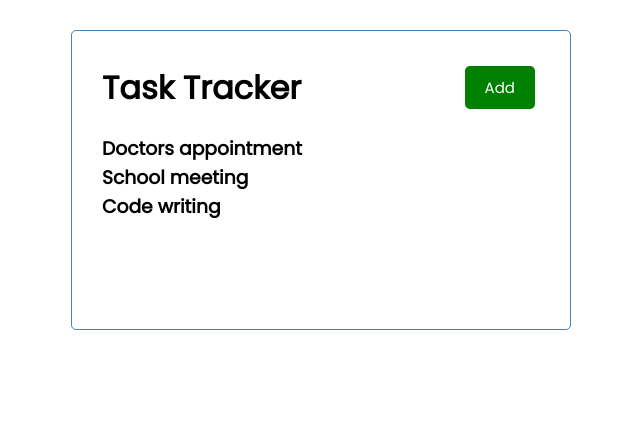
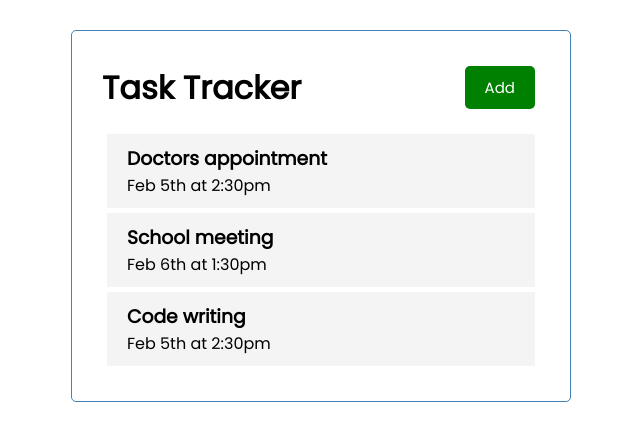
Before and after one commit to neelxie/tasker, a React (Create React App) app: page / in a window 1280 px wide. Shown: the top 440 px of the page, without its empty margins (319-959 px from the left). Built offline with nearby package versions, Linux system fonts and the light colour scheme.

Commit message:
Add new button

```diff
--- a/src/components/Task.js
+++ b/src/components/Task.js
@@ -1,6 +1,6 @@
 import React from "react";
 
-export const Task = ({ task }) => {
+const Task = ({ task }) => {
   return (
     <div className="task">
       <h3>{task.text}</h3>
@@ -8,3 +8,5 @@
     </div>
   );
 };
+
+export default Task;
--- a/src/components/Tasks.js
+++ b/src/components/Tasks.js
@@ -1,9 +1,10 @@
+import Task from './Task'
 
 const Tasks = ({tasks}) => {
   return (
     <>
       {tasks.map((task) => (
-        <h3 key={task.id}>{task.text}</h3>
+        <Task key={task.id} task={task}/>
       ))}
     </>
   );
```
